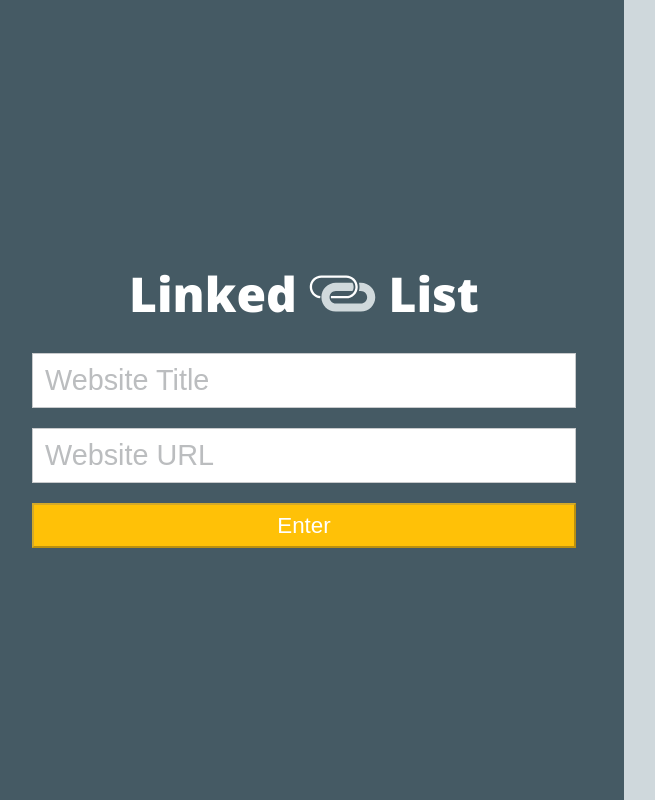
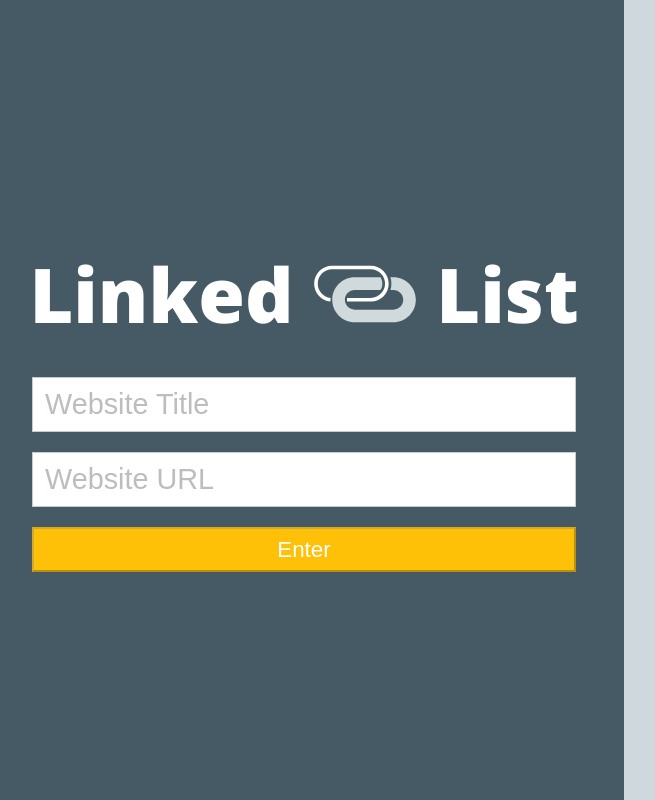
Before and after one commit to RyanH5/LinkedList, a plain HTML site: page index.html in a window 1280 px wide. Shown: the whole page, without its empty margins (16-671 px from the left). Drawn offline with nearby package versions, Linux system fonts and the light colour scheme.

Commit message:
Add inline flex on 760 media query to fix positioning

```diff
--- a/styles.css/form.css
+++ b/styles.css/form.css
@@ -20,7 +20,7 @@ main {
 }
 
 header {
-  width: 85%;
+  width: 100%;
   text-align: center;
   margin: 0px auto;
 }
--- a/styles.css/responsive.css
+++ b/styles.css/responsive.css
@@ -20,7 +20,7 @@
 
 @media screen and (min-width: 760px) {
   main {
-    display: flex;
+    display: inline-flex;
     flex-direction: column;
     justify-content: center;
     width: 50vw;
@@ -37,19 +37,21 @@
   }
 
   h1 {
-    font-size: 2rem;
+    font-size: 5.9vw;
   }
 
   #image__logo {
-    height: 25px;
+    height: 4.5vw;
   }
 }
 
 @media screen and (min-width: 1010px) {
-  h1 {
-    font-size: 3rem;
-  }
-  #image__logo {
+
+  /*#image__logo {
     height: 37px;
-  }
+  }*/
 }
+
+@media screen and (min-width: 1200px) {
+
+}
```
